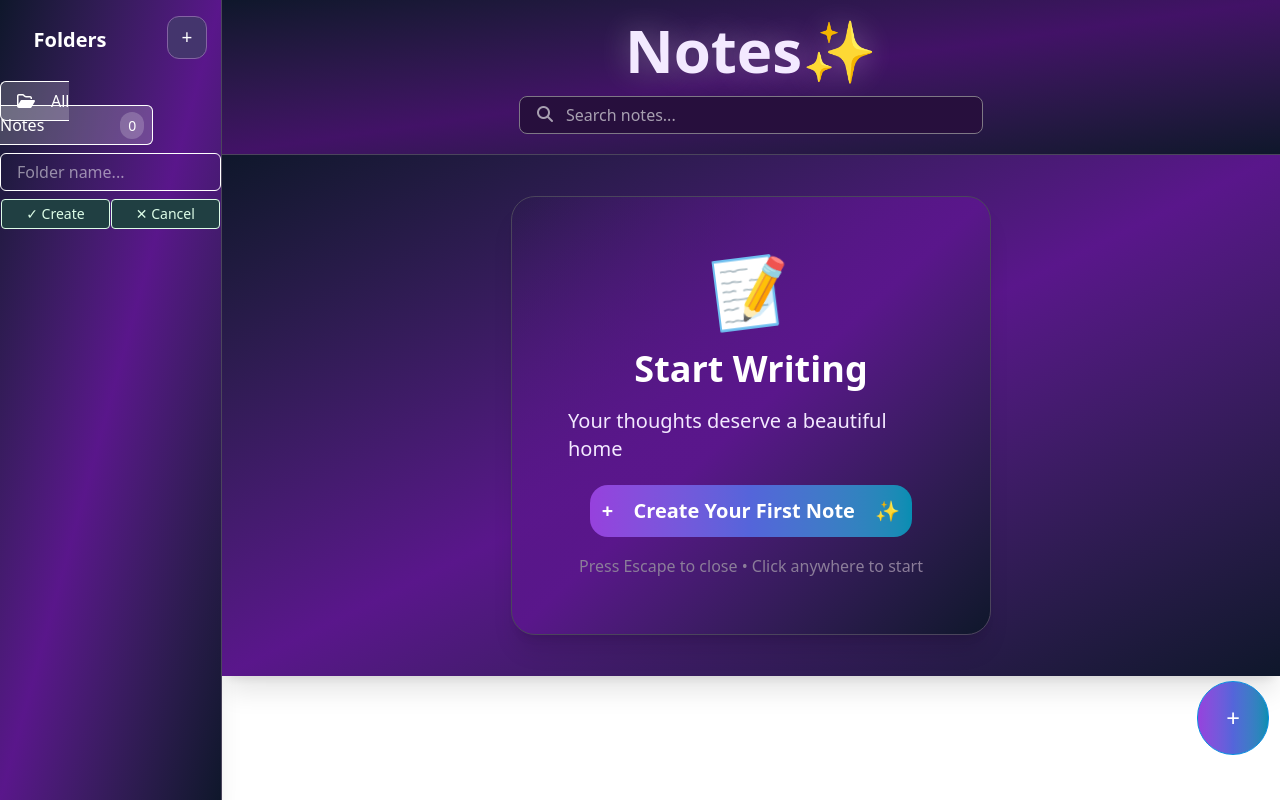
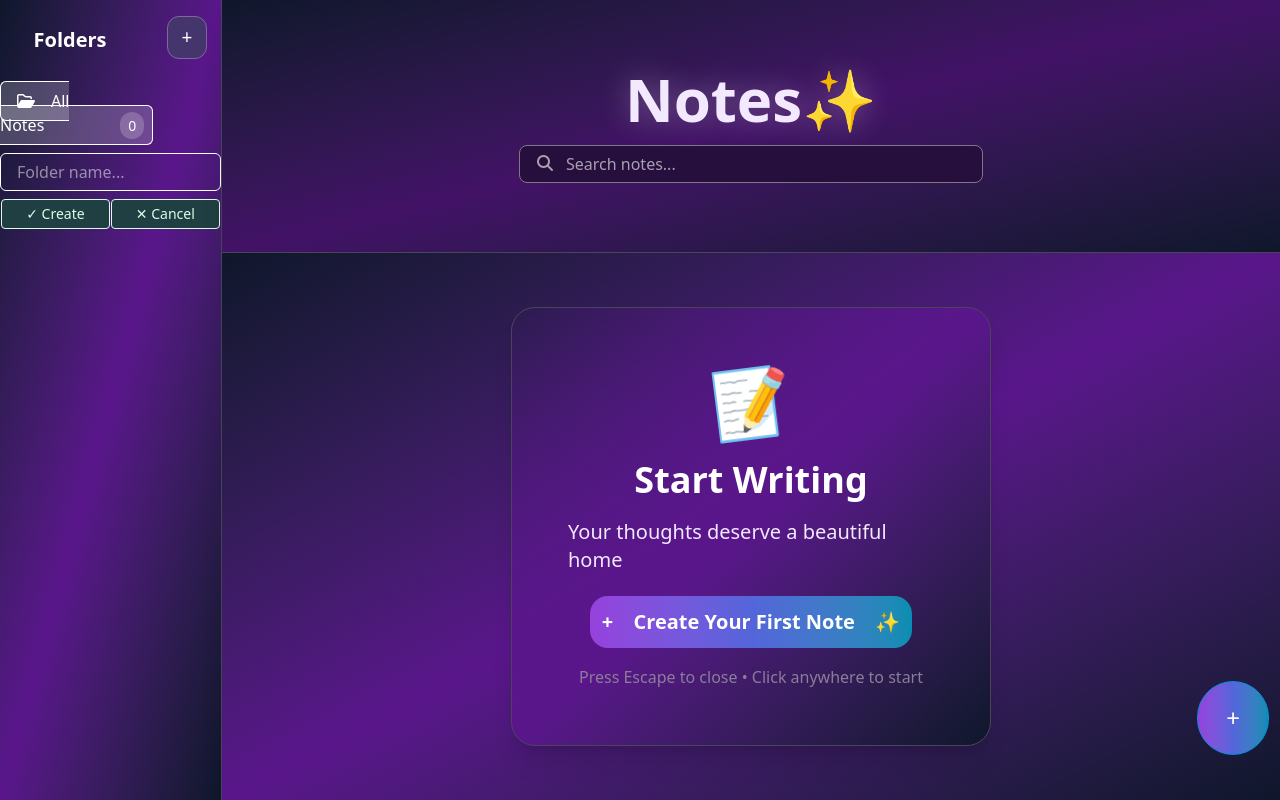
Before and after one commit to NwakanmaEmmanuel/Mini-Note-Board, a React (Vite) app: page / in a window 1280 px wide. Built offline with nearby package versions, Linux system fonts and the light colour scheme.

Commit message:
changes to ui view

```diff
--- a/src/App.jsx
+++ b/src/App.jsx
@@ -19,13 +19,9 @@ function App() {
 
   return (
 
-
-
-    <div className='flex h-screen overflow-hidden '>
+    <div className='flex h-screen overflow-hidden  '>
       <Sidebar/>
-      <div className='flex-1 flex flex-col overflow-hidden' >
-        <Header addNewNote={addNewNote} handleDeleteNote={handleDeleteNote} notes={notes}/>
-      </div>
+      <Header addNewNote={addNewNote} handleDeleteNote={handleDeleteNote} notes={notes}/>
     </div>
 
   )
```
